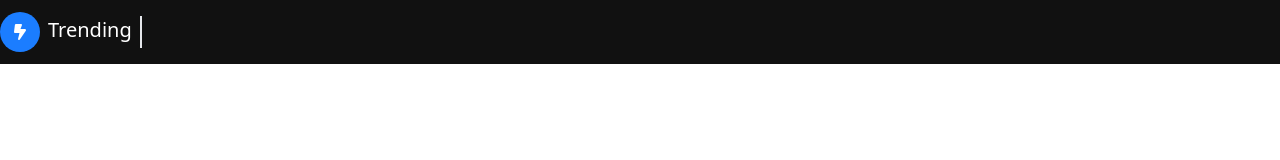
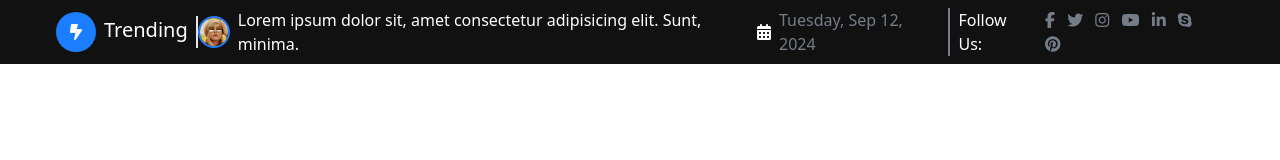
Before and after one commit to Ali-Haider-NSU/Responsive-Newspaper-Website-Using-Tailwind-And-JavaScript, a website built with Vite: page index.html in a window 1280 px wide. Built offline with nearby package versions, Linux system fonts and the light colour scheme.

Commit message:
navigation top part

```diff
--- a/css/main.css
+++ b/css/main.css
@@ -1,3 +1,13 @@
 @tailwind base;
 @tailwind components;
 @tailwind utilities;
+
+@layer components{
+    /* Navigation part */
+
+    .nav-social-icn{
+     @apply pr-2 hover:text-blue cursor-pointer transition;
+    }
+
+
+}
--- a/index.html
+++ b/index.html
@@ -11,16 +11,50 @@
 
 <body>
 
-    <!-- Navigation Part -->
+    <!-- Navigation Top Part -->
 
-    <div class="h-16 bg-[#111111] flex items-center">
+    <div class="h-16 bg-[#111111] flex items-center justify-between px-14">
         <div class="flex items-center gap-x-2">
             <div class="w-10 h-10 bg-blue rounded-full flex items-center justify-center text-white">
                 <i class="fa-solid fa-bolt-lightning"></i>
             </div>
             <h1 class="text-white text-xl border-r-2 pb-1 pr-2 flex items-center">Trending</h1>
         </div>
+
+        <div class="flex items-center ">
+            <img class="h-8 w-8 rounded-full border-2 rounded-full border-blue" src="img/footer-3.jpg" alt="">
+            <p class="text-white pl-2">Lorem ipsum dolor sit, amet consectetur adipisicing elit. Sunt, minima.</p>
+        </div>
+
+        <div>
+            <div class="text-white flex items-center">
+                <div>
+                    <i class="fa-solid fa-calendar-days pr-2"></i>
+                </div>
+
+                <p class="text-[#747D88]  border-r-2 mr-2 pr-2 border-[#747D88]">Tuesday, Sep 12, 2024</p>
+                <h2 class="pr-3">Follow Us:
+                </h2>
+                <div class="text-[#747D88] ">
+                    <i class="fa-brands fa-facebook-f nav-social-icn"></i>
+                    <i class="fa-brands fa-twitter nav-social-icn"></i>
+                    <i class="fa-brands fa-instagram nav-social-icn"></i>
+                    <i class="fa-brands fa-youtube nav-social-icn"></i>
+                    <i class="fa-brands fa-linkedin-in nav-social-icn"></i>
+                    <i class="fa-brands fa-skype nav-social-icn"></i>
+                    <i class="fa-brands fa-pinterest nav-social-icn"></i>
+                </div>
+            </div>
+        </div>
     </div>
+
+    <!-- Navigation Link Part -->
+
+    <nav>
+
+    </nav>
+
+
 
     <script src="script.js"></script>
 </body>
```
